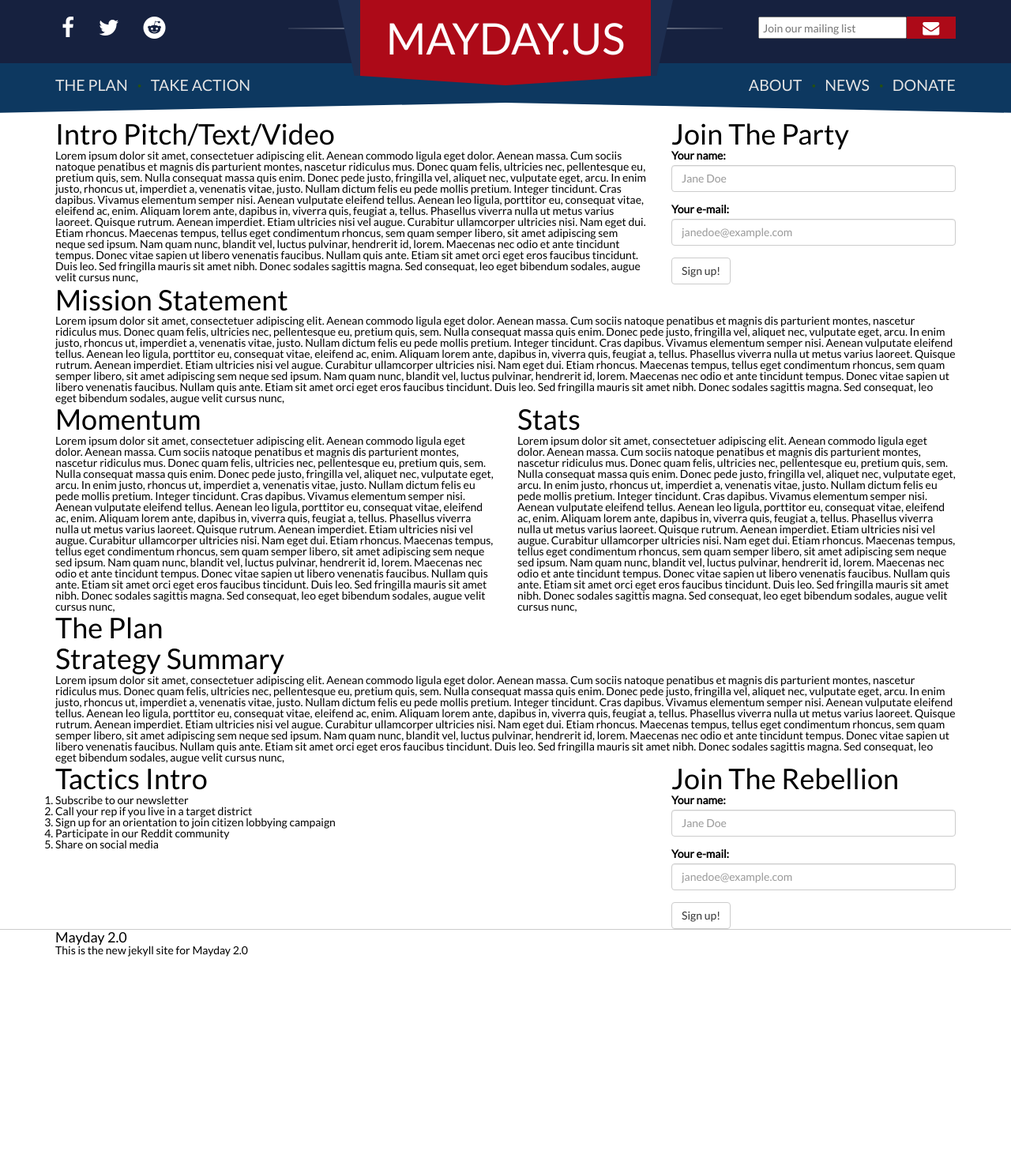
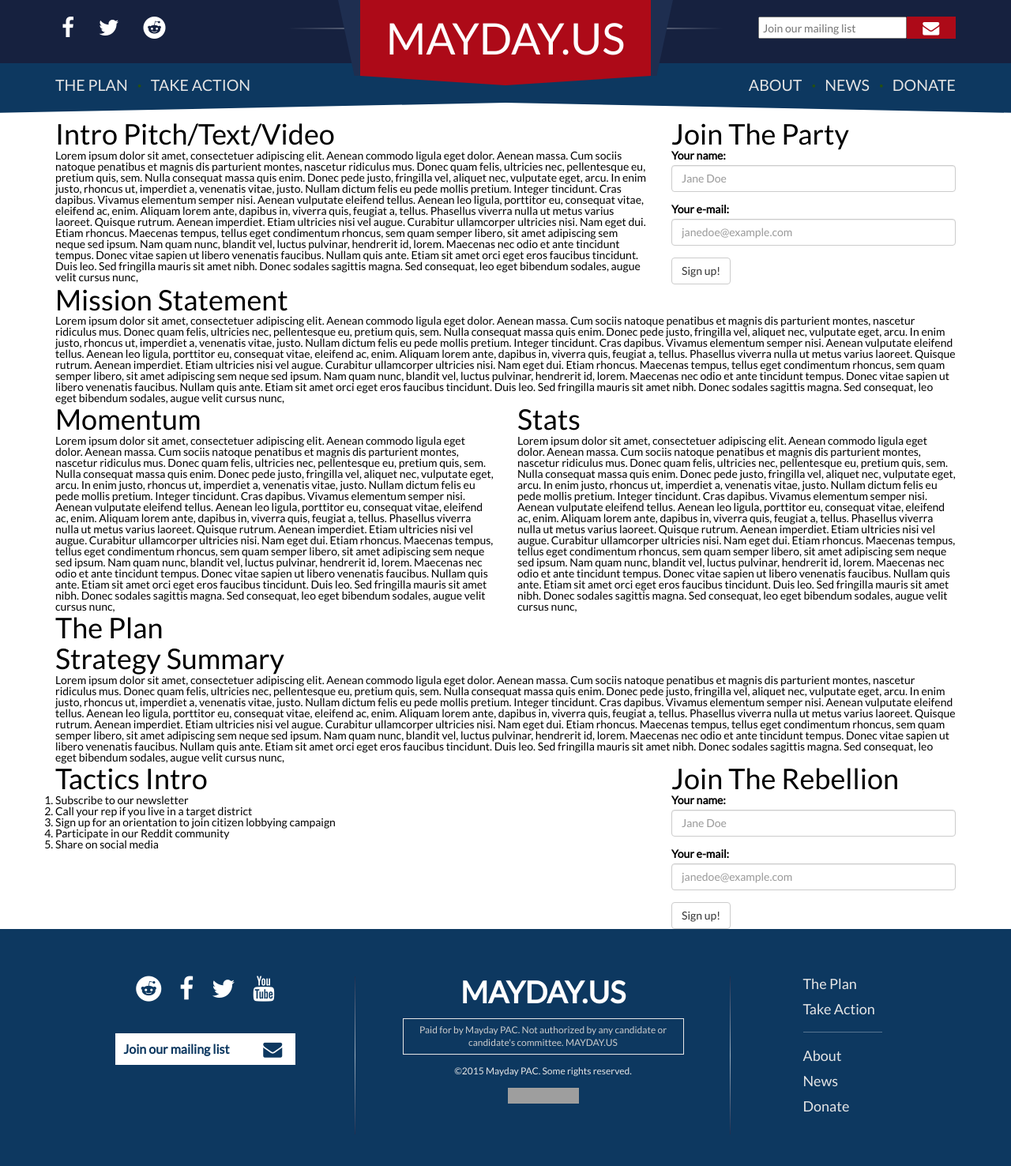
Before and after one commit to MayOneUS/mayday-2.0-frontend, a Jekyll site: the page built from index.html, in a window 1280 px wide. Shown: the whole page at 79% size. Built offline with Jekyll 4.4.1, drawn with Linux system fonts in a browser that asks for light colours; nearby versions of some CDN libraries; before the commit the page ends 1211 px from its top, so only the background shows below that; grey boxes are pictures that could not be loaded.

Commit message:
first cut at footer

```diff
--- a/_includes/footer.html
+++ b/_includes/footer.html
@@ -1,6 +1,33 @@
 <footer class="site-footer">
   <div class="container">
-    <h2 class="footer-heading">{{ site.title }}</h2>
-    <p class="text">{{ site.description }}</p>
+  <div class="left-col col-xs-12 col-sm-4 col-md-4 col-lg-4">
+    <div class="icon-line">
+      <a href="http://www.reddit.com/r/maydaypac"><i class="fa fa-2x fa-reddit"></i></a>
+      <i class="fa fa-2x fa-facebook"></i>
+      <i class="fa fa-2x fa-twitter"></i>
+      <i class="fa fa-2x fa-youtube"></i>
+    </div>
+    <form>
+      <input type="email" placeholder="Join our mailing list"/>
+      <button type="submit">
+        <i class="fa fa-envelope"></i>
+      </button>
+    </form>
+    <div class="vertical-fade-line"></div>
+  </div>
+  <div class="center-col col-xs-12 col-sm-5 col-md-5 col-lg-5">
+    <div class="name">MAYDAY.US</div>
+    <div class="disclaimer-box">Paid for by Mayday PAC. Not authorized by any candidate or candidate's committee. MAYDAY.US</div>
+    <div class="copyright">©2015 Mayday PAC. Some rights reserved.</div>
+    <div class="creative-commons"><img src="http://i.creativecommons.org/l/by/3.0/80x15.png"/></div>
+    <div class="vertical-fade-line"></div>
+  </div>
+  <div class="right-col col-xs-12 col-sm-3 col-md-3 col-lg-3">
+    <div><a href="">The Plan</a></div>
+    <div><a href="">Take Action</a></div>
+    <div class="hr"></div>
+    <div><a href="">About</a></div>
+    <div><a href="">News</a></div>
+    <div><a href="">Donate</a></div>
   </div>
 </footer>
--- a/_sass/_layout.scss
+++ b/_sass/_layout.scss
@@ -158,7 +158,7 @@
       color: white;
       height: 2px;
       background: black;
-      background: -webkit-gradient(radial, 50% 50%, 0, 50% 50%, 300, from(white), to($navy-blue-color));
+      background: -webkit-radial-gradient(circle, #ffffff, $navy-blue-color);
     }
   }
 
@@ -223,69 +223,128 @@
  * Site footer
  */
 .site-footer {
-  border-top: 1px solid $grey-color-light;
-  padding: $spacing-unit 0;
+  height: 300px;
+  background-color: $navy-blue-light-color;
+  padding-top: 60px;
+  color: #ffffff;
+  a {color: #ffffff;}
+
+  .vertical-fade-line {
+    position: absolute;
+    top: 0px;
+    right: 0px;
+    height: 200px;
+    display: block;
+    border: none;
+    color:  #ffffff;
+    width: 1px;
+    background: #000000;
+    background: -webkit-radial-gradient(circle, rgba(255,255,255,.6), $navy-blue-mid-color);
   }
 
-.footer-heading {
-  font-size: 18px;
-  margin-bottom: $spacing-unit / 2;
+  .left-col {
+    text-align: center;
+    position: relative;
+
+    .icon-line {
+      i {
+        margin: 0px 10px;
+        font-size: 32px;
+      }
     }
 
-.contact-list,
-.social-media-list {
-  list-style: none;
-  margin-left: 0;
+    form {
+      margin-top: 40px;
+      width: 65%;
+      display: inline-block;
+      font-size: 16px;
+      ::-webkit-input-placeholder { /* WebKit browsers */
+        color: $navy-blue-light-color;
+        font-weight: bold;
       }
+      :-moz-placeholder { /* Mozilla Firefox 4 to 18 */
+        color: $navy-blue-light-color;
+        opacity: 1;
+      }
+      ::-moz-placeholder { /* Mozilla Firefox 19+ */
+        color: $navy-blue-light-color;
+        opacity:  1;
+      }
+      :-ms-input-placeholder { /* Internet Explorer 10+ */
+        color: $navy-blue-light-color;
+      }
+      input {
+        height: 2.5em;
+        margin: 0;
+        padding: 0;
+        padding-left: 10px;
+        display: inline-block;
+        width: 75%;
+        float: left;
+        border: none;
 
-.footer-col-wrapper {
-  font-size: 15px;
-  color: $grey-color;
-  margin-left: -$spacing-unit / 2;
-  @extend %clearfix;
       }
-
-.footer-col {
-  float: left;
-  margin-bottom: $spacing-unit / 2;
-  padding-left: $spacing-unit / 2;
+      button {
+        display: inline-block;
+        float: right;
+        width: 25%;
+        height: 2.5em;
+        margin: 0;
+        outline: none;
+        border: 0;
+        background-color: #ffffff;
+        i {
+          color: $navy-blue-light-color;
+          font-size: 1.5em;
         }
-
-.footer-col-1 {
-  width: -webkit-calc(35% - (#{$spacing-unit} / 2));
-  width:     calc(35% - (#{$spacing-unit} / 2));
       }
-
-.footer-col-2 {
-  width: -webkit-calc(20% - (#{$spacing-unit} / 2));
-  width:     calc(20% - (#{$spacing-unit} / 2));
     }
-
-.footer-col-3 {
-  width: -webkit-calc(45% - (#{$spacing-unit} / 2));
-  width:     calc(45% - (#{$spacing-unit} / 2));
   }
-
-// @include media-query($on-laptop) {
-//   .footer-col-1,
-//   .footer-col-2 {
-//     width: -webkit-calc(50% - (#{$spacing-unit} / 2));
-//     width:     calc(50% - (#{$spacing-unit} / 2));
-//   }
-
-//   .footer-col-3 {
-//     width: -webkit-calc(100% - (#{$spacing-unit} / 2));
-//     width:     calc(100% - (#{$spacing-unit} / 2));
-//   }
-// }
-
-// @include media-query($on-palm) {
-//   .footer-col {
-//     float: none;
-//     width: -webkit-calc(100% - (#{$spacing-unit} / 2));
-//     width:     calc(100% - (#{$spacing-unit} / 2));
-//   }
-// }
+  .center-col {
+    text-align: center;
+    position: relative;
+    .name {
+      font-weight: bold;
+      font-size: 38px;
+    }
+    .disclaimer-box {
+      color: $grey-color-light;
+      display: inline-block;
+      font-size: 12px;
+      line-height: 16px;
+      padding: 6px;
+      margin-top: 15px;
+      width: 80%;
+      border: 1px solid #e6e6e6;
+    }
+    .copyright {
+      margin-top: 15px;
+      color: #e6e6e6;
+      font-size: 12px;
+    }
+    .creative-commons {
+      margin-top: 15px;
+    }
+  }
+  .right-col {
+    position: relative;
+    font-size: 18px;
+    div {
+      margin: 0 0 14px 30%;
+      a {
+        color: #e6e6e6;
+      }
+    }
+    .hr {
+      background-color: #ffffff;
+      height: 1px;
+      width: 100px;
+      opacity: .3;
+      margin-top: 20px;
+      margin-bottom: 20px;
+    }
+  }
+}
 
 
 
```
Lines whose indentation alone changed are shown as unchanged.
